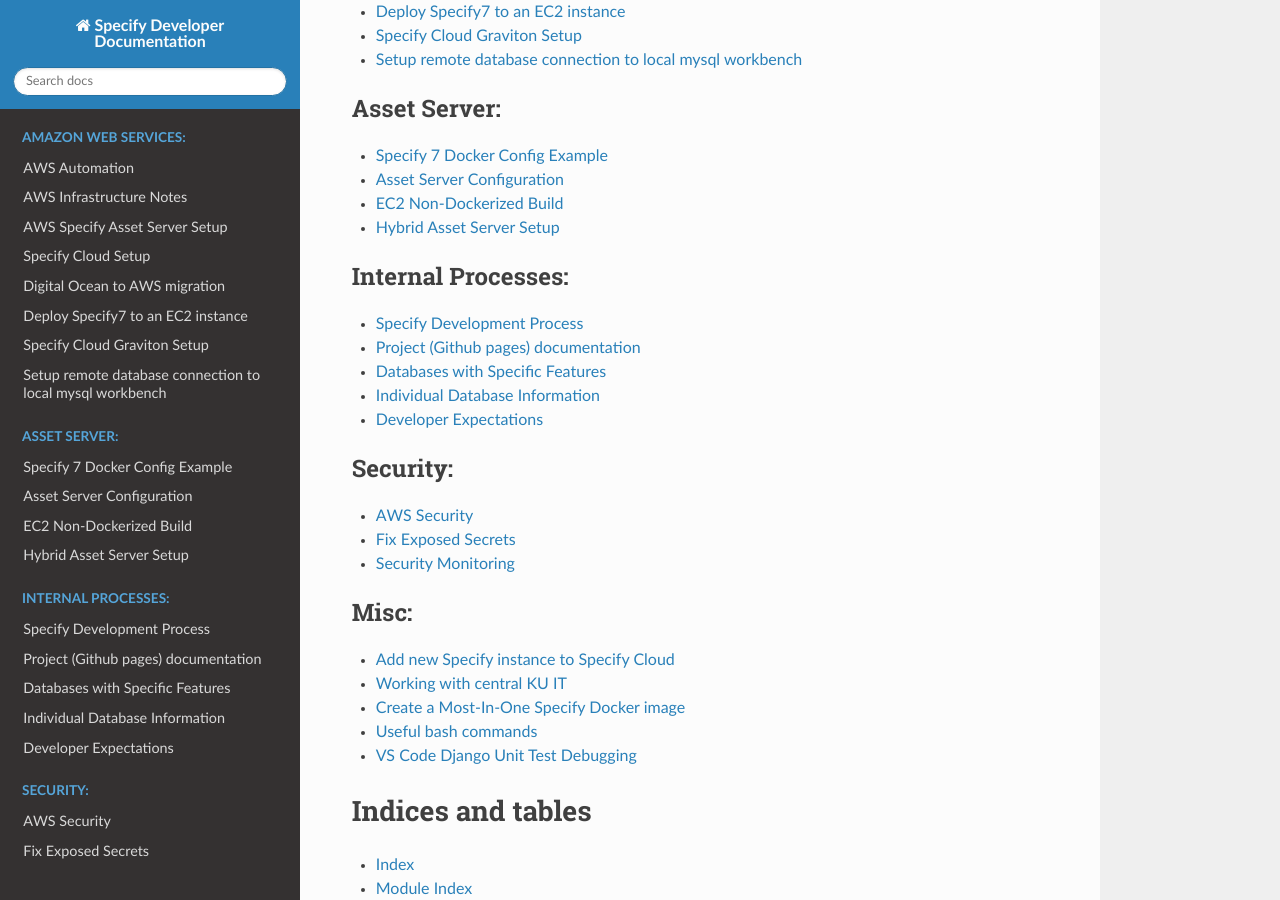
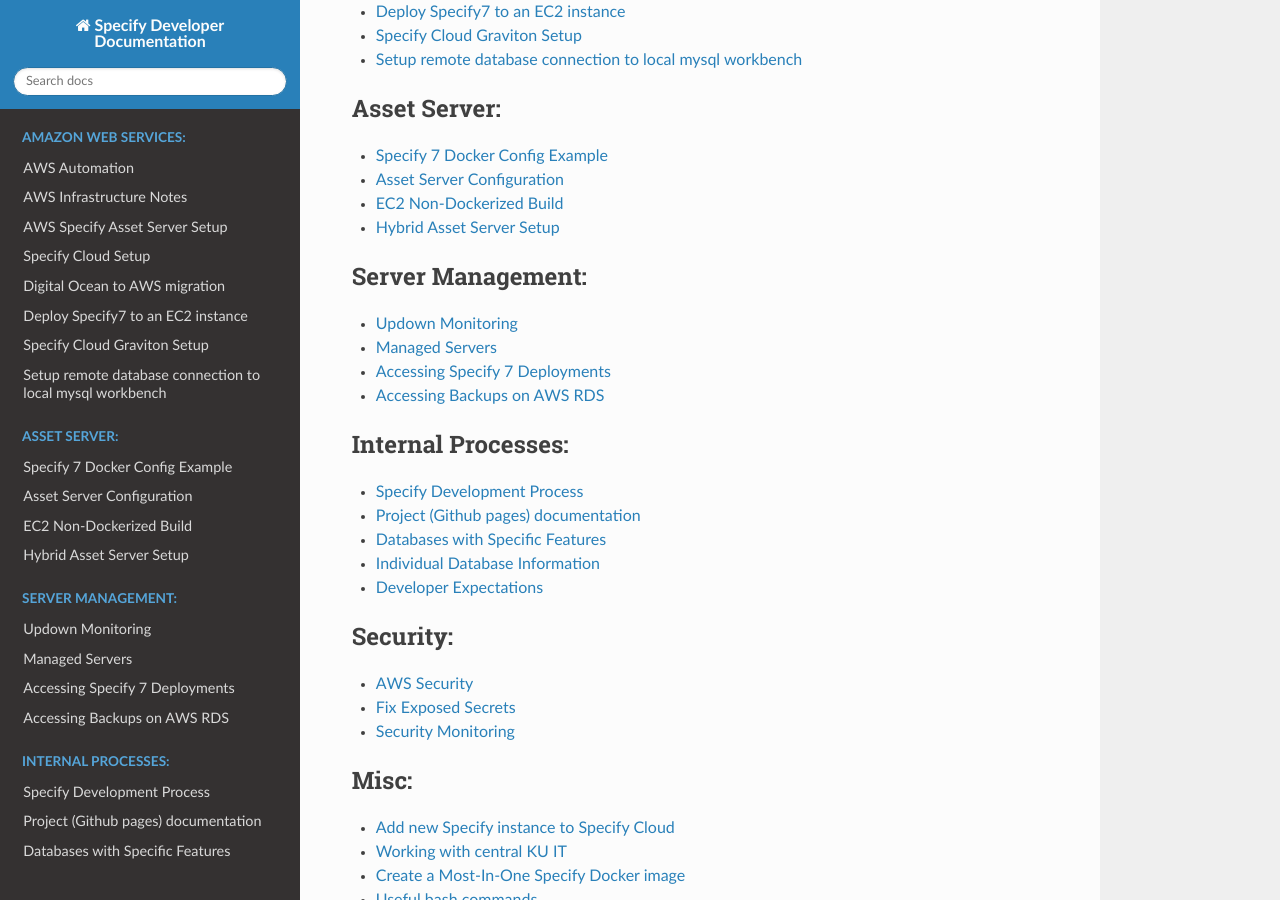
Before and after one commit to specify/specify.github.io, a Sphinx documentation site: the page built from sphinx/index.rst, in a window 1280 px wide and 900 px high, scrolled down 328 px. Built offline with Sphinx 7.4.7 and the Read the Docs theme 2.0.0, drawn with Linux system fonts in a browser that asks for light colours; some of the changed lines change nothing that is shown.

Commit message:
Add managed server information

````diff
--- a/sphinx/index.rst
+++ b/sphinx/index.rst
@@ -22,6 +22,12 @@
    asset_server/asset_server_config
    asset_server/asset_server_setup
    asset_server/hybrid_asset_server_setup
+
+.. toctree::
+   :maxdepth: 1
+   :caption: Server Management:
+
+   server_management/managed_servers
 
 .. toctree::
    :maxdepth: 1
--- /dev/null
+++ b/sphinx/server_management/managed_servers.md
@@ -0,0 +1,425 @@
+## Updown Monitoring
+
+We use a service called [updown.io](https://updown.io/) to monitor our websites and uptime. It allows our users (and our staff) to monitor the availability and performance of hosted instances. It checks the sites regularly from a number of locations and provides notifications on **Slack** ([#updown-monitoring channel](https://specifydev.slack.com/archives/C04AM8WSM89)) and via **Email** in case of any downtime or issues.
+
+**Login:** [updown.io – Website monitoring, simple and inexpensive](https://updown.io/checks)
+
+**Username:** [support@specifysoftware.org](mailto:support@specifysoftware.org)
+
+
+### Public Status Pages
+
+* [KU Specify 7 Web Servers](https://updown.io/p/mug6t)
+* [All Specify Monitored Servers](https://updown.io/p/8g4mg)
+* [Digital Ocean access](https://updown.io/p/8g4mg)
+
+
+We check the Specify 7 deployments by verifying that the `example.specifycloud.org/context/system_info.json` file is accessible as it does not require authentication to view.
+
+### Known Issues
+
+* If Specify 6 static files become inaccessible to Specify 7, Specify 7 no longer functions properly. Updown does not have any way of verifying this, which has resulted in downtime for users without any notification.
+
+
+
+## Managed Servers
+
+### KUIT Managed Servers
+
+
+
+We have a document that outlines the purpose and function of each of the BI Informatics servers: [**KUIT Managed Physical and Virtual Servers**](https://docs.google.com/document/d/1XiYl4KKekCPjWMR7GbkXGpXdijiZ1C_KrtptEzapgy4/edit)
+
+
+### Specify X (Wordpress, Taxon files, Specify 6 downloads, etc.)
+
+**Host Name:** [Link](https://docs.google.com/document/d/11rnM0v5ytBQTxlutuAYEsTkpcmJpo23n6l7hR3YHFKw/edit)
+
+**Platform:** DreamHost
+
+**Backups?:** Yes
+
+This server does not often require us to access or make any changes. At this time, we update this periodically to add new versions of Specify 6, update default taxonomy files that the Specify 6 wizard and application use to generate new trees, and make changes to our Wordpress sites.
+
+The server covers the following:
+
+* specifysoftware.org (Wordpress)
+* specifysoftware.com (Domain alias)
+* specify6.specifysoftware.com (Domain alias)
+* files.specifysoftware.com (Domain alias)
+* specifycloud.org (Wordpress)
+* files.specifysoftware.org
+   * (Static files, such as Specify 6 installers, taxon files that the Specify Wizard uses, Wordpress site files and images, Wordpress backups, old documentation, etc. You can see all of the [important files contained within here](https://files.dreamhost.com/#/c/75.119.218.42/specifyx/eyJ0Ijoic2Z0cCIsImMiOnsidiI6MCwicCI6IkNvdXNzYXJlYTJkaW9pY2EhIiwicyI6MCwibSI6IlBhc3N3b3JkIn19))
+* update.specifysoftware.org
+   * (This is the place Specify 6 looks to see if an update is available. There is an XML file we edit to indicate a new release has launched)
+* sustain.specifysoftware.org
+   * (This is a link to the main website, but this is also the name of the directory that stores all of the Wordpress site files)
+
+
+
+### Test Panel
+
+**Host Name:** test.specifysystems.org ([Link](https://docs.google.com/document/d/11rnM0v5ytBQTxlutuAYEsTkpcmJpo23n6l7hR3YHFKw/edit#heading=h.4ca8dydxjfft))
+**Platform:** DigitalOcean
+**Backups?:** No
+
+Available at [https://test.specifysystems.org/](https://test.specifysystems.org/) for users in the Specify GitHub organization.
+
+
+This server hosts the Specify 7 Test Panel used for internal testing and for deploying evaluation databases for prospective users. The application deployed on this server is described in the [specify7-test-panel repository](https://github.com/specify/specify7-test-panel).
+
+
+
+It is installed in the `/home/specify/specify7-test-panel` directory. Make sure to **switch to this directory** before running any of the commands below.
+
+If the server becomes unavailable or goes offline, you can build and run all the containers by running the following commands:
+
+Build the containers:
+```bash
+docker-compose \
+  -f docker-compose.yml \
+  -f docker-compose.production.yml \
+  up --no-start --build
+```
+
+Run the containers:
+```bash
+docker-compose \
+  -f docker-compose.yml \
+  -f docker-compose.production.yml \
+  -f /var/lib/docker/volumes/specify7-test-panel_state/_data/docker-compose.yml \
+  up --remove-orphans -d
+```
+
+The `configuration.json` file (located at `/var/lib/docker/volumes/specify7-test-panel_state/_data/configuration.json`) is the file that is written to when changes are made to the deployments on the front-end. This file is then used to make the `docker-compose.yml` which defines the deployments.
+
+You can modify either file by using `nano` , but remember that `configuration.json` will dictate how the `docker-compose.yml` file is built once changes are made. Any changes directly to the compose file will be overwritten when users make a change on the front-end.
+
+Keep in mind that any change done in the UI of the test panel or new automatic deployments will overwrite these customizations, so this is only useful for short-term testing (testing new asset server, special configurations).
+
+#### Known Issues:
+* Don’t run out of storage. Cannot access anymore when that happens.
+* Pull requests on the Specify 7 repository that attempt to merge `production` into a branch will auto-deploy an instance that takes down the test panel ([#102](https://github.com/specify/specify7-test-panel/issues/102))
+   * To resolve this, you need to remove the PR from the repository. To fix this, we need to modify the test server code to substitute that in the response received from the GitHub API (when fetching pull requests).
+* If a database has a version of Specify 6 that isn't dockerized, it will break the panel. You will need to manually remove the deployment and database.
+
+
+### Web Portal
+
+
+
+**Host Name:** webportal.specifysystems.org ([Link](https://docs.google.com/document/d/11rnM0v5ytBQTxlutuAYEsTkpcmJpo23n6l7hR3YHFKw/edit#heading=h.4ca8dydxjfft))
+
+**Platform:** DigitalOcean
+
+**Backups?:** No
+
+
+
+This server hosts the [webportal-installer](https://github.com/specify/webportal-installer/tree/improve-build) app for Specify Cloud users. This is an additional membership fee so only a select number of cloud users have a portal configured.
+
+
+
+The main Web Portal dependencies are the latest version of Solr 7.5 and Python 2.7 ([see all here](https://github.com/specify/webportal-installer?tab=readme-ov-file#install-system-dependencies)). Both here at the SCC and externally, this is most often installed locally, although a Docker version does exist. On this server, it is installed in the `/home/specify/webportal-installer` directory.
+
+
+
+Inside of this directory are the following important subdirectories:
+
+
+
+*  `specify_exports` (where you put the exports from the DataExporter application)
+*  `custom_settings` (where you define custom settings for each Web Portal instance)
+
+
+
+I’ve written more advanced configuration instructions for use when setting up `custom_settings` here on the Speciforum: [Configuration Instructions](https://discourse.specifysoftware.org/t/web-portal-configuration-instructions/1144)
+
+
+
+You can reload customizations to existing deployments by running `make build-html` without having to restart any other services ([source](https://github.com/specify/webportal-installer?tab=readme-ov-file#full-updates)).
+
+
+
+#### Update Instructions
+
+
+
+* [Instructions on running data-only updates to Web Portal instances](subdirectories)
+* [Instructions on running full updates for Web Portal instances](https://github.com/specify/webportal-installer?tab=readme-ov-file#full-updates)
+
+
+
+#### Accessing Web Portals
+
+
+
+You can see a list of all currently hosted Web Portal instances here:
+
+
+
+[https://webportal.specifycloud.org/](https://webportal.specifycloud.org/)
+
+
+
+The URL is appended with the export name when a web portal instance is created. For instance, the `specify_exports` directory contains an export for the University of Washington Fish Collection named `uwfc.zip`. After creating a Web Portal instance for them, it becomes accessible at [https://webportal.specifycloud.org/uwfc/](https://webportal.specifycloud.org/uwfc/).
+
+On [June 12, 2024, I hosted an internal demo](https://docs.google.com/document/d/1QXpWFf9U4lzqVLwC7BJkG_PFWqENCDlEOmWUUsUA0X8/edit?usp=sharing) discussing the function of the Web Portal and the details involved in data exporting and portal configuration. Regular use instructions are available on the [webportal-installer](https://github.com/specify/webportal-installer/blob/improve-build/README.md) repository and other documentation about [exporting is available on the forum](https://discourse.specifysoftware.org/t/staff-solution-web-portal-refresh/1785).
+
+
+
+#### Backups
+No backups are made of this server at this time.
+
+
+
+### Assets for Specify Cloud
+
+
+
+**Host Name:** assets1.specifycloud.org ([Link](https://docs.google.com/document/d/11rnM0v5ytBQTxlutuAYEsTkpcmJpo23n6l7hR3YHFKw/edit#heading=h.4ca8dydxjfft))
+
+**Platform:** AWS
+**Backups?:** Yes
+
+*TODO: This description was written when the assets were hosted on DigitalOcean– these should be revisited once the migration to AWS is complete*
+
+This server hosts an installation of the Specify [web-asset-server](https://github.com/specify/web-asset-server). The application is installed to `/home/specify/web-asset-server-new` but the originals and thumbnails generated by Specify are stored in the `/home/specify/attachments` directory.
+
+
+
+In the `attachments` directory, there are subdirectories for each database that we have configured. In those directories there are two folders, `originals` and `thumbnails`. One contains the original images and the other contains the thumbnails generated by Specify automatically.
+
+
+
+#### Backups
+
+DigitalOcean assets are/were backed up to the following location on the Specify ResFS drive:
+
+`smb://resfs.home.ku.edu/GROUPS/BI/Specify/Specify7/SpecifyCloudBackups/assets`
+
+
+
+### Assets for Test Panel & Demo Database Instance
+
+
+
+**Host Name:** assets-test.specifycloud.org ([Link](https://docs.google.com/document/d/11rnM0v5ytBQTxlutuAYEsTkpcmJpo23n6l7hR3YHFKw/edit#heading=h.4ca8dydxjfft))
+**Platform:** AWS
+**Backups?:** No
+
+This server hosts an installation of the Specify [web-asset-server](https://github.com/specify/web-asset-server). The application is installed to `/home/ubuntu/web-asset-server` but the originals and thumbnails generated by Specify are stored in the `/home/ubuntu/attachments` directory.
+
+
+
+In the `attachments` directory, there are subdirectories for each database that we have configured. In those directories there are two folders, `originals` and `thumbnails`. One contains the original images and the other contains the thumbnails generated by Specify automatically.
+
+
+
+The databases on the Test Panel and the [sp7demofish](https://sp7demofish.specifycloud.org/specify/) instance upload images to the `/home/ubuntu/attachments/sp7demofish` directories.
+
+
+
+Backups for this server are handled by AWS.
+
+
+
+#### Known Issues
+
+
+
+* This server has intermittent availability and can randomly become inaccessible. The issue arises because it is hosted on AWS using a 'spot instance'.
+
+* It has been known to occasionally stop working without any notice. To resolve this, we have had to restart the `web-asset-server` service. See more [research done in Slack here](https://specifydev.slack.com/archives/CC6V12D3J/p1699902819872219).
+
+
+
+### Specify Cloud Instances
+
+
+
+**Host Name:** ([Link](https://docs.google.com/document/d/11rnM0v5ytBQTxlutuAYEsTkpcmJpo23n6l7hR3YHFKw/edit#heading=h.4ca8dydxjfft))
+   - na-specify7-1.specifycloud.org (North America)
+   - eu-specify7-1.specifycloud.org (Europe)
+   - ca-specify7-1.specifycloud.org (Canada)
+   - il-specify7-1.specifycloud.org (Israel)
+   - br-specify7-1.specifycloud.org (Brazil)
+   - swiss-specify7-1.specifycloud.org (Switzerland)
+
+**Platform:** AWS
+
+
+
+Specify Cloud instances mirror each other in configuration. All have Docker installed via `apt`, not `snap`.  Important distinction.
+
+The directory that contains the configuration files for the Specify 7 deployments using Docker is `/home/ubuntu/docker-compositions/specifycloud`.
+
+  You can read more about the specific configuration details here in the [docker-compositions/specifycloud repository](https://github.com/specify/docker-compositions/tree/production/specifycloud).
+
+In here, there is a file named `spcloudservers.json` that allows you to configure specific environment variables for certain deployments. The most common variables are the Specify 7 and Specify 6 version, but you can also specify an asset server URL, asset server key, anonymous (guest) user for the deployment, or several other environmental settings.
+
+
+**Example `spcloudservers.json` file:**
+```json
+{
+    "servers": {
+        "sp7demofish-eu": {
+            "env": {
+                "ASSET_SERVER_URL": "https://assets-test.specifycloud.org/web_asset_store.xml"
+            },
+            "sp7": "v7",
+            "sp6": "specify6803"
+        },
+        "rjb-madrid": {
+            "sp7": "v7",
+            "sp6": "specify6803",
+            "env": {
+                "ASSET_SERVER_URL": "",
+                "ASSET_SERVER_COLLECTION": "Fanerogamia"
+            }
+        },
+        "mcnb": {
+            "sp7": "v7",
+            "sp6": "specify6803"
+        },
+        "herb-rbge": {
+            "sp7": "v7",
+            "sp6": "specify6803",
+            "settings_file": "./settings/herb-rbge-settings.py"
+        }
+    },
+
+    "sp6versions": {
+        "specify6800": "6.8.00",
+        "specify6801": "6.8.01",
+        "specify6803": "6.8.03"
+    },
+
+    "decommissioned": []
+}
+```
+
+
+You can modify the version of a particular Specify 7 instance by changing `v7` (or the currently configured tag) to any tag available on the [specify7-service DockerHub repository](https://hub.docker.com/repository/docker/specifyconsortium/specify7-service/general).
+
+
+
+The Specify 6 version (this controls the static Specify 6 files accessible to the Specify 7 installation) can be changed from here as well to pull from any tag in the [specify6-service DockerHub repository](https://hub.docker.com/repository/docker/specifyconsortium/specify6-service/general).
+
+
+### Updating Specify 7 Instances
+
+After making **any** changes to the `spcloudservers.json` file, you will need to run `make` to update the script that updates the following resources:
+
+```
+docker-compose.yml
+nginx.conf
+sp7setup-all.sh
+```
+
+Assuming all instances are configured to use the Docker tag `v7` in the `spcloudservers.json` file, you can simply run the following command in the `/home/ubuntu/docker-compositions/specifycloud` directory:
+
+```bash
+docker pull specifyconsortium/specify7-service:v7
+```
+
+*Note: You can pull [any valid Dockerhub tag](https://hub.docker.com/repository/docker/specifyconsortium/specify7-service/tags) for `specify7-service` given that it is build for ARM*
+
+After this, you can run the `sp7setup-all.sh` script in the same directory to automatically update all deployments on the server.
+
+```
+sh sp7setup-all.sh
+```
+
+This script just runs `docker-compose up -d {instance_name} {instance_name_worker}` to automatically compose all of the Specify 7 instances along with their accompanying worker process.
+
+
+
+#### Troubleshooting
+
+
+
+If a user is encountering an issue, you can check the logs of each container by running the following commands:
+
+
+
+1. Run `docker ps`.
+
+This will give you a list of all running Docker instances. From here, you can see the container IDs, image names, timestamp created, status, ports, and the container names.
+
+1. You can run `docker logs --tail 1000 specifycloud-{instancename}-1` to see the last 1000 lines in the Docker logs for a given instance.
+
+If you are troubleshooting a WorkBench-related issue, you should do the same except look at the logs for the `-worker-1` container instead.
+
+1. If you want to see Specify 7 activity, you can look at the logs for the nginx container.
+
+This can be done by running `docker logs --tail 1000 specifycloud-nginx-1`. You can use `grep` to find specific instance information or to look for specific activity for a given deployment.
+
+
+
+You can use `docker restart` or other Docker command-line tools to manage these instances as needed.
+
+
+
+To enter into a container, you can run the following (remove the brackets when inserting the container ID from Docker):
+
+
+
+Inside the container you can examine the Specify 7 files and perform actions like re-running migrations.
+
+
+
+**For example:** You can run this inside of a Specify 7 docker container to re-run the Agent Merging migrations in case there was an issue during the initial migration:
+
+
+
+
+## Accessing Specify 7 Deployments
+
+To access a particular instance, you can go to the database name (replace any underscore (`_`) with a dash (`-`) + specifycloud.org. The names of each database can be found in the spreadsheet or on the regional database server for each respective region.
+
+For instance, the Specify Cloud deployment for the database `lsumz_mammals` is accessible at `lsumz-mammals.specifycloud.org`. The database `fwri` is accessible at `fwri.specifycloud.org`.
+
+###  Access a Specify Database without a Password
+
+>**Note:** This text is intended for educational purposes only. Accessing a database without the proper authorization is not only unethical, but it is also strictly prohibited by our employment policies. This action should only be taken when absolutely necessary, and accessing deployments without the appropriate permission is grounds for termination.
+
+**This requires direct SQL edit access to the `specifyuser` table outside of Specify**.
+
+If we cannot gain access to a Specify deployment, we can edit the `specifyuser` table directly to modify the password of an existing user. You can update the password in plain text using SQL.
+
+Once you log in using Specify 6, it will be hashed, and then that user can be accessed in Specify 7 as well. Specify 7 will not allow you to log in if the password is not hashed, so this must be done first in Specify 6.
+
+To set the password to ‘testuser’ for any hosted deployment, you can run the following:
+
+```sql
+UPDATE specifyuser SET Password =
+'EC62DEF08F5E4FD556DAA86AEC5F3FB0390EF8A862A41ECA'
+WHERE SpecifyUserID = 0;
+```
+
+You can alternatively copy the hash of another user's password that you know over the user you cannot access.
+
+Replace `0` with the appropriate `SpecifyUserID`. You can replace the password with the user’s original hashed password string after performing the necessary schema updates.
+
+## Accessing Backups on AWS RDS
+
+1. Login to the AWS web console and select the appropriate region.
+
+2. Select RDS, and select the database instance you are looking for backups of.
+
+3. Select the “Maintenance & Backups” tab, and scroll down to “snapshots”.
+
+4. Select the snapshot you want to restore by date, and then press the “Restore” button.
+
+5. In the “Restore snapshot” settings, pick a small instance type like “db.t3.small”. All the other settings should be ok by default. Scroll to the bottom and click the “Restore DB Instance”
+
+6. Once the new database is up and running, select the instance, click on “Actions” and then click “Setup EC2 Connection”. You will want to choose the EC2 instance that you have connected to your production database.
+
+7. SSH into your EC2 instance and use mysql commands to download the client’s snapshot database and upload it to the production database.
+
+1.  `mysqldump -h <db\_host> -u <db\_user> -p <password> <client\_database> > <file>.sql`
+
+2.  `mysql -h <db\_host> -u <db\_user> -p <password> <client\_database> < <file>.sql`
+
+8. If you want to restore a snapshot from more than a month ago, then you will find those snapshots in the S3 backups bucket.
````
